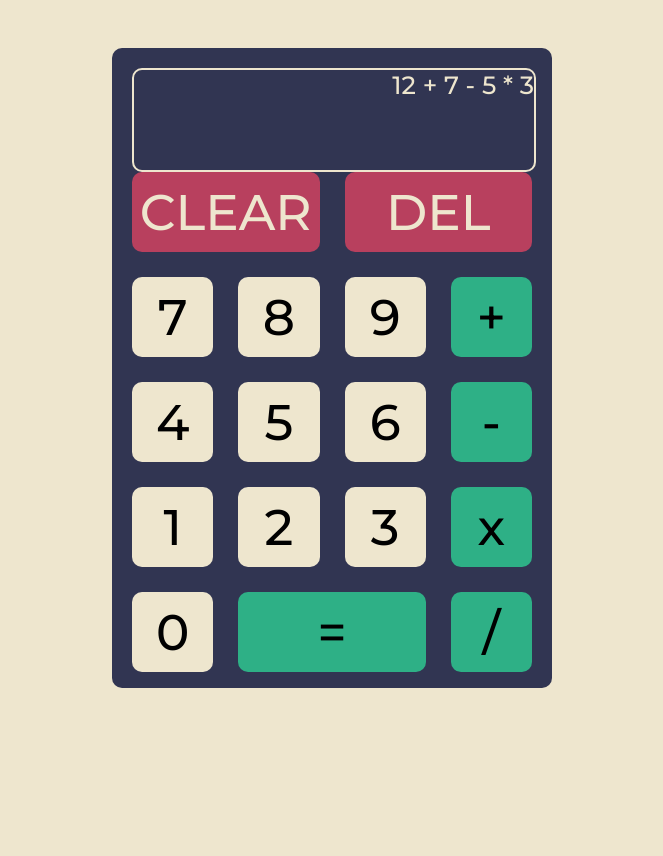
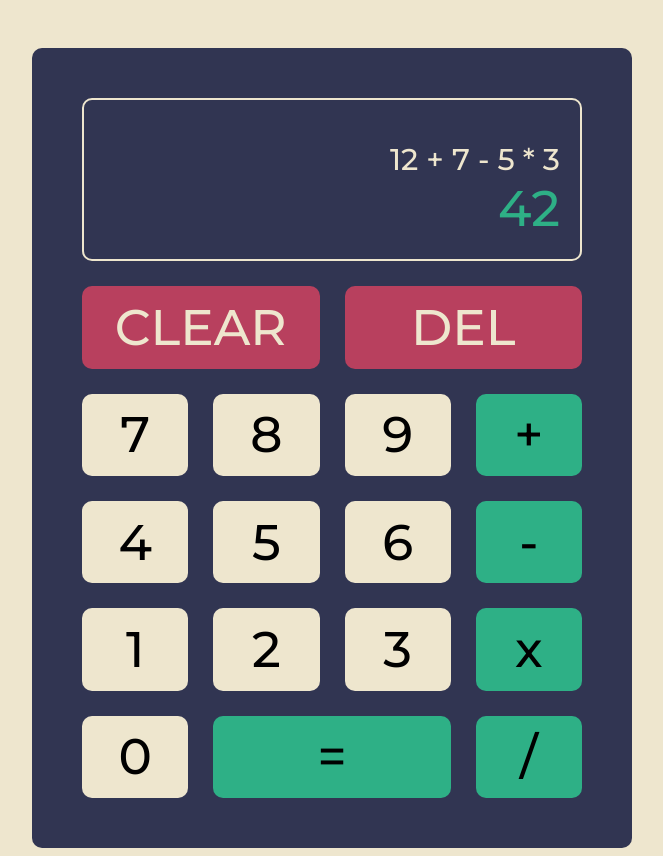
Before and after one commit to deliags/Calculator, a plain HTML site: page index.html in a window 1280 px wide. Shown: the whole page, without its empty margins (308-971 px from the left). Before the commit the page ends 800 px from the top, so only its background shows below. Drawn offline with Linux system fonts and the light colour scheme.

Commit message:
ui adjustments

```diff
--- a/index.html
+++ b/index.html
@@ -16,9 +16,12 @@
 <body>
   <section id="container">
 
-    <div class="display">12 + 7 - 5 * 3</div>
 
     <section class="main">
+      <div class="display">
+        <span class="display-text">12 + 7 - 5 * 3</span>
+        <span class="display-result">42</span>
+      </div>
 
       <div class="control clear">CLEAR</div>
       <div class="control delete">DEL</div>
--- a/style.css
+++ b/style.css
@@ -16,16 +16,16 @@ body{
 #container{
   background-color: rgb(49, 53, 82);
   margin-top: 5vh;
-  padding: 20px;
-  height: 600px;
-  width: 400px;
+  padding: 50px;
+  height: 700px;
+  width: 500px;
 }
 
 .main{
   display: grid;
   gap: 0.5rem;
-  width: 400px;
-  height: 500px;
+  width: 500px;
+  height: 700px;
   grid-template-columns: repeat(4, 1fr);
   text-align: center;
 }
@@ -34,10 +34,22 @@ body{
   color: rgb(238, 230, 206);
   background-color: rgb(49, 53, 82);
   border: 2px solid rgb(238, 230, 206);
-  height: 100px;
-  width: 400px;
   font-size: 25px;
   text-align: right;
+  padding: 20px;
+  grid-column: span 4;
+  display: flex;
+  flex-direction: column;
+  justify-content: flex-end;
+  align-items: flex-end;
+}
+
+.display-text{
+  font-size: 30px;
+}
+
+.display-result{
+  color: rgb(46, 176, 134);
 }
 
 .operator {
```
